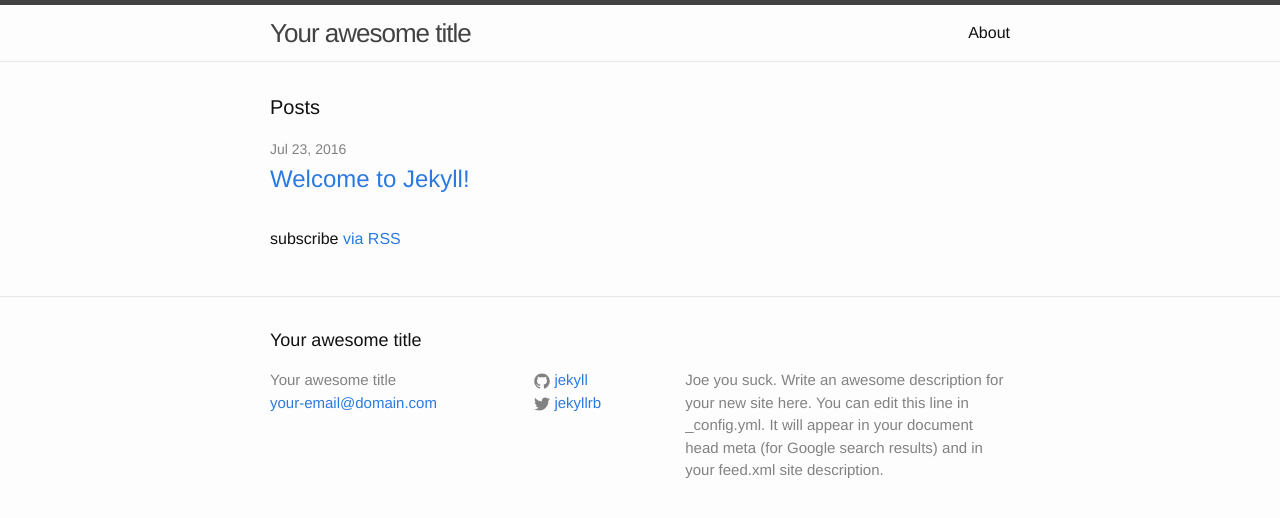
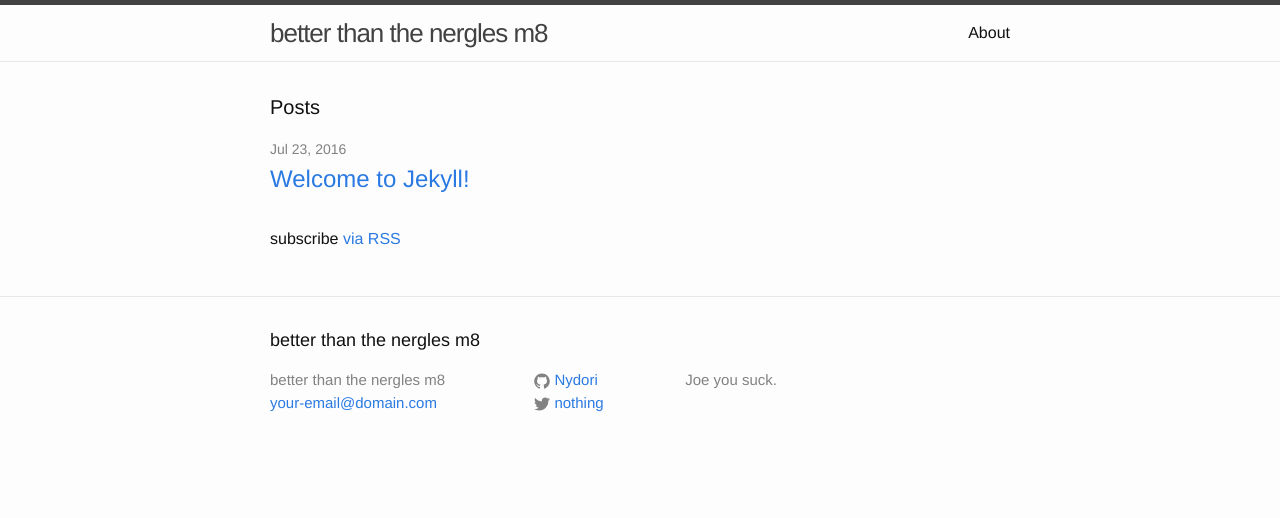
Before and after one commit to Nydori/Nydori.github.io, a Jekyll site: the page built from index.html, in a window 1280 px wide. Shown: the top 518 px of the page. Built offline with Jekyll 4.4.1, drawn with Linux system fonts in a browser that asks for light colours.

Commit message:
Update _config.yml

```diff
--- a/_config.yml
+++ b/_config.yml
@@ -6,16 +6,14 @@
 # 'jekyll serve'. If you change this file, please restart the server process.
 
 # Site settings
-title: Your awesome title
+title: better than the nergles m8
 email: your-email@domain.com
 description: > # this means to ignore newlines until "baseurl:"
-  Joe you suck. Write an awesome description for your new site here. You can edit this
-  line in _config.yml. It will appear in your document head meta (for
-  Google search results) and in your feed.xml site description.
+  Joe you suck.
 baseurl: "" # the subpath of your site, e.g. /blog
 url: "http://yourdomain.com" # the base hostname & protocol for your site
-twitter_username: jekyllrb
-github_username:  jekyll
+twitter_username: nothing
+github_username:  Nydori
 
 # Build settings
 markdown: kramdown
```
